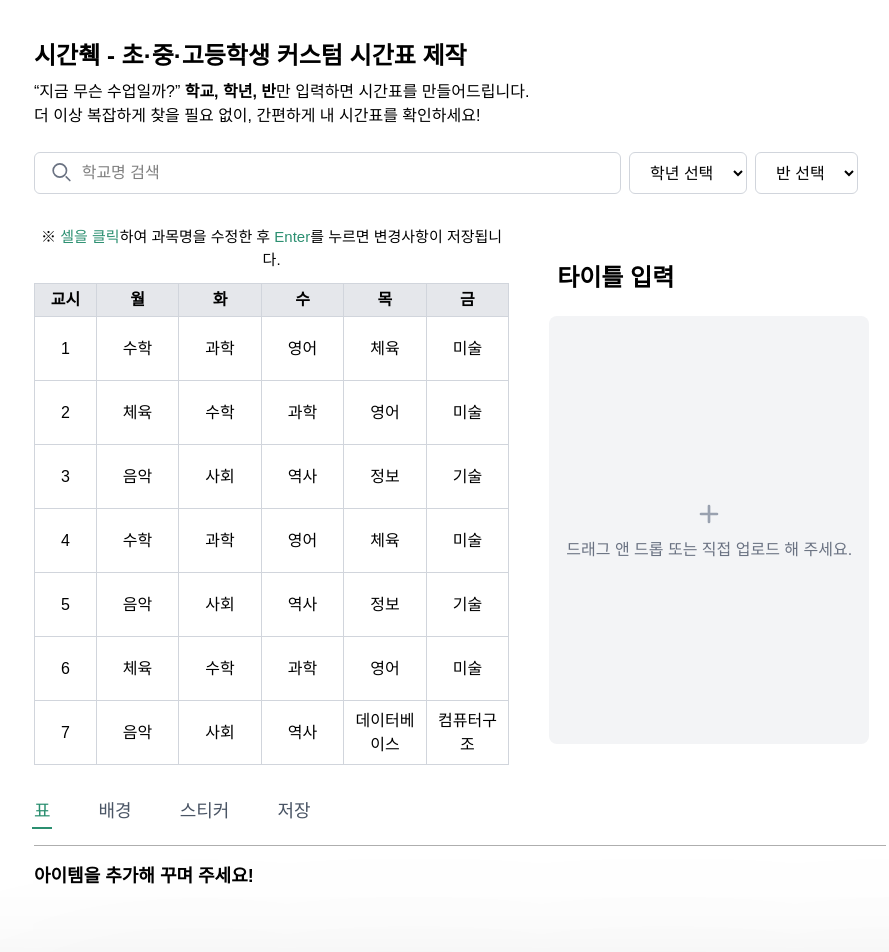
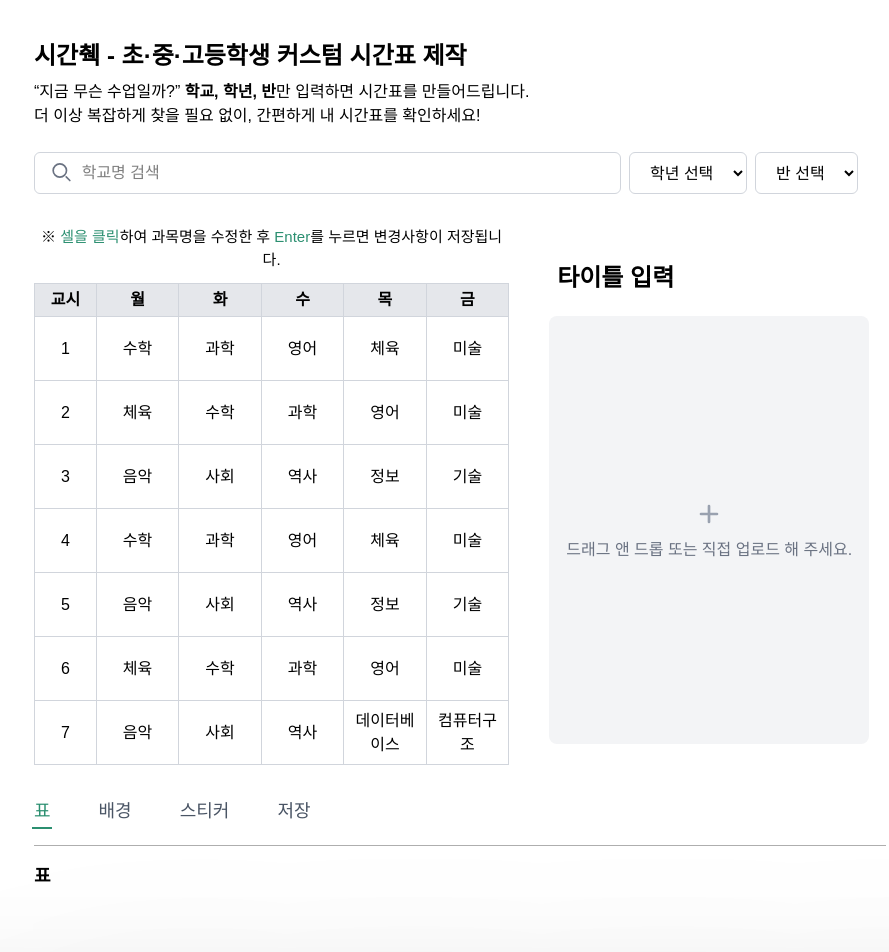
Before and after one commit to airport-pus/Timely-Client, a Next.js app: page / in a window 1280 px wide. Shown: the top 952 px of the page, without its empty margins (222-1111 px from the left). Built offline with nearby package versions, Linux system fonts and the light colour scheme.

Commit message:
feat :: 각 요소 (표, 배경, 스티커, 저장) 컴포넌트로 빼고 임포트

```diff
--- a/app/components/background/background.tsx
+++ b/app/components/background/background.tsx
@@ -0,0 +1,14 @@
+export default function Background() {
+  return (
+    <div>
+      <h2 className="text-lg font-semibold mb-4">
+        배경
+      </h2>
+
+      <div className="flex">
+        <div className="w-1/4 border-r pr-4"></div>
+        <div className="flex-1 pl-4"></div>
+      </div>
+    </div>
+  );
+}
--- a/app/components/graph/graph.tsx
+++ b/app/components/graph/graph.tsx
@@ -0,0 +1,14 @@
+export default function Graph() {
+  return (
+    <div>
+      <h2 className="text-lg font-semibold mb-4">
+        표
+      </h2>
+
+      <div className="flex">
+        <div className="w-1/4 border-r pr-4"></div>
+        <div className="flex-1 pl-4"></div>
+      </div>
+    </div>
+  );
+}
--- a/app/components/save/save.tsx
+++ b/app/components/save/save.tsx
@@ -0,0 +1,14 @@
+export default function Save() {
+  return (
+    <div>
+      <h2 className="text-lg font-semibold mb-4">
+        저장
+      </h2>
+
+      <div className="flex">
+        <div className="w-1/4 border-r pr-4"></div>
+        <div className="flex-1 pl-4"></div>
+      </div>
+    </div>
+  );
+}
--- a/app/components/sticker/sticker.tsx
+++ b/app/components/sticker/sticker.tsx
@@ -0,0 +1,14 @@
+export default function Sticker() {
+  return (
+    <div>
+      <h2 className="text-lg font-semibold mb-4">
+        스티커
+      </h2>
+
+      <div className="flex">
+        <div className="w-1/4 border-r pr-4"></div>
+        <div className="flex-1 pl-4"></div>
+      </div>
+    </div>
+  );
+}
--- a/app/custom/custom.tsx
+++ b/app/custom/custom.tsx
@@ -1,6 +1,10 @@
 "use client";
 
 import { useState } from "react";
+import Graph from "../components/graph/graph";
+import Background from "../components/background/background";
+import Sticker from "../components/sticker/sticker";
+import Save from "../components/save/save";
 
 const TABS = [
   { value: "표", label: "표" },
@@ -15,6 +19,21 @@ export default function Custom() {
   const activeClass =
     "text-[#2b8f70] after:content-[''] after:absolute after:bottom-0 after:left-[-10%] after:w-[120%] after:h-0.5 after:bg-[#2b8f70]";
   const inactiveClass = "text-gray-600";
+
+  const renderTabContent = () => {
+    switch (selectedTab) {
+      case "표":
+        return <Graph />;
+      case "배경":
+        return <Background />;
+      case "스티커":
+        return <Sticker />;
+      case "저장":
+        return <Save />;
+      default:
+        return <Graph />;
+    }
+  };
 
   return (
     <div className="w-full max-w-screen-md mt-8">
@@ -34,14 +53,7 @@ export default function Custom() {
       <div className="border-b border-[#AEAEAE] w-213 mb-4"></div>
 
       <div>
-        <h2 className="text-lg font-semibold mb-4">
-          아이템을 추가해 꾸며 주세요!
-        </h2>
-
-        <div className="flex">
-          <div className="w-1/4 border-r pr-4"></div>
-          <div className="flex-1 pl-4"></div>
-        </div>
+        {renderTabContent()}
       </div>
     </div>
   );
```
